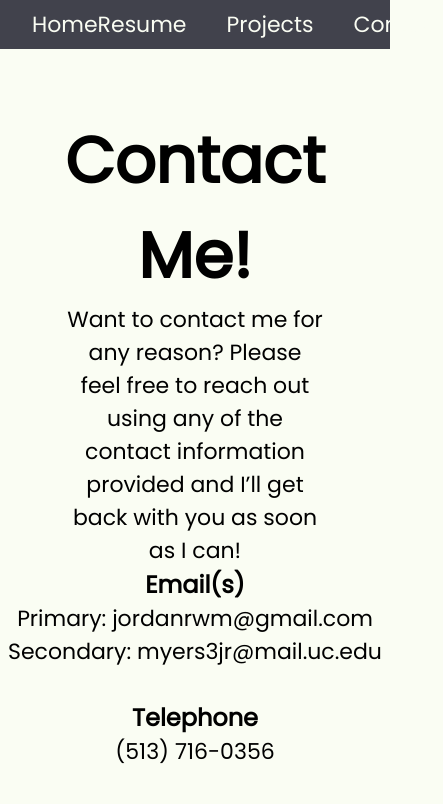
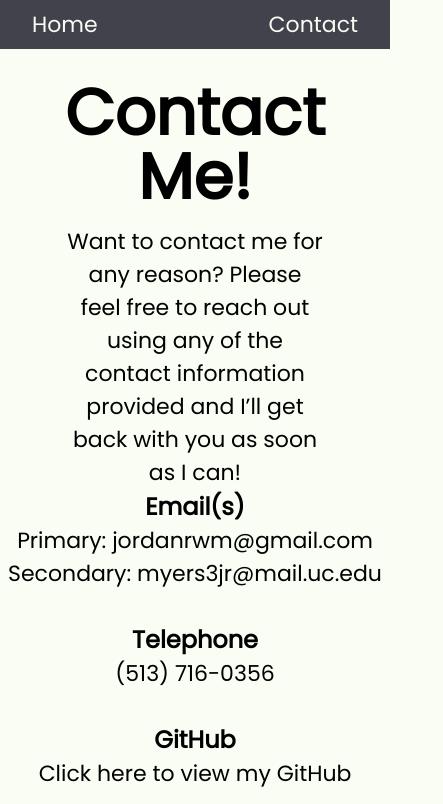
Before and after one commit to ezzy-dev/portfolio-website, a React (Create React App) app: page /contact in a window 390 px wide. Shown: the top 804 px of the page, 443 px wide, since content can reach past the window. Built offline with nearby package versions, Linux system fonts and the light colour scheme.

Commit message:
removed navbar links until I add a hamburger

```diff
--- a/public/index.html
+++ b/public/index.html
@@ -5,10 +5,6 @@
     <link rel="icon" href="%PUBLIC_URL%/favicon.ico" />
     <meta name="viewport" content="width=device-width, initial-scale=1" />
     <meta name="theme-color" content="#000000" />
-    <meta
-      name="description"
-      content="Web site created using create-react-app"
-    />
     <link rel="apple-touch-icon" href="%PUBLIC_URL%/logo192.png" />
     <link rel="manifest" href="%PUBLIC_URL%/manifest.json" />
     <link
--- a/src/components/header/Header.tsx
+++ b/src/components/header/Header.tsx
@@ -12,12 +12,12 @@ function Header(): JSX.Element {
           </Link>
         </div>
         <div className="header__right">
-          <Link className="header__link" to="/resume">
+          {/* <Link className="header__link" to="/resume">
             Resume
           </Link>
           <Link className="header__link" to="/projects">
             Projects
-          </Link>
+          </Link> */}
           <Link className="header__link" to="/contact">
             Contact
           </Link>
--- a/src/pages/contact/Contact.scss
+++ b/src/pages/contact/Contact.scss
@@ -7,6 +7,8 @@
 
     &__heading {
         font-size: 64px;
+        margin-bottom: 16px;
+        line-height: 1;
     }
 
     &__left,
@@ -47,6 +49,6 @@
     and (max-device-width: 1000px) {
         flex-direction: column;
         margin: 0px 8px;
-        margin-top: 64px;
+        margin-top: 32px;
     }
 }
```
